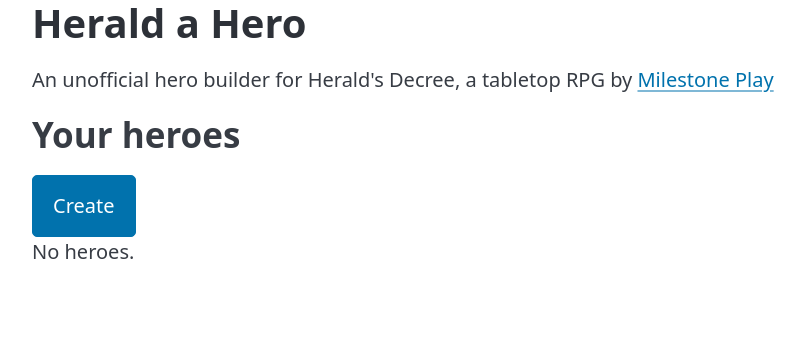
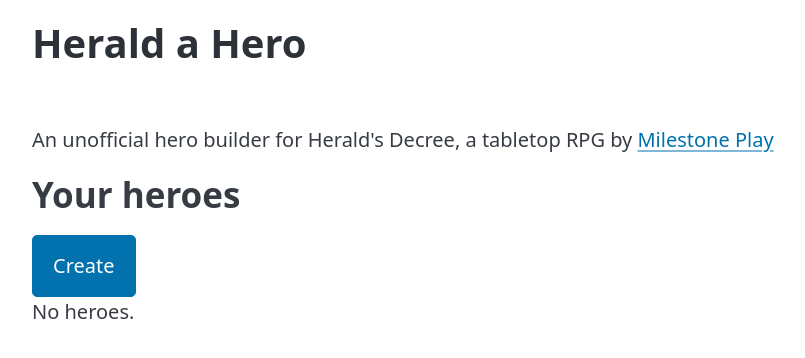
Before and after one commit to miguelguzmanr/herald-a-hero, a Svelte app: page / in a window 1280 px wide. Shown: the top 358 px of the page, without its empty margins (8-813 px from the left). Built offline with nearby package versions, Linux system fonts and the light colour scheme.

Commit message:
Mount Svelte to body for Pico CSS

```diff
--- a/index.html
+++ b/index.html
@@ -7,7 +7,6 @@
         <title>Herald a Hero</title>
     </head>
     <body>
-        <div id="app"></div>
         <script type="module" src="/src/main.ts"></script>
     </body>
 </html>
--- a/src/main.ts
+++ b/src/main.ts
@@ -3,7 +3,7 @@
 import App from "./App.svelte";
 
 const app = mount(App, {
-    target: document.getElementById("app")!,
+    target: document.body,
 });
 
 export default app;
```
